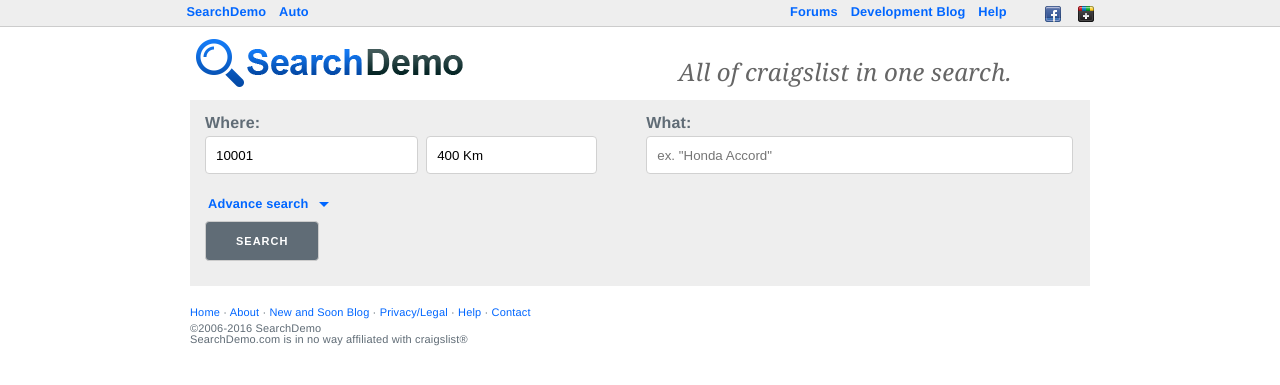
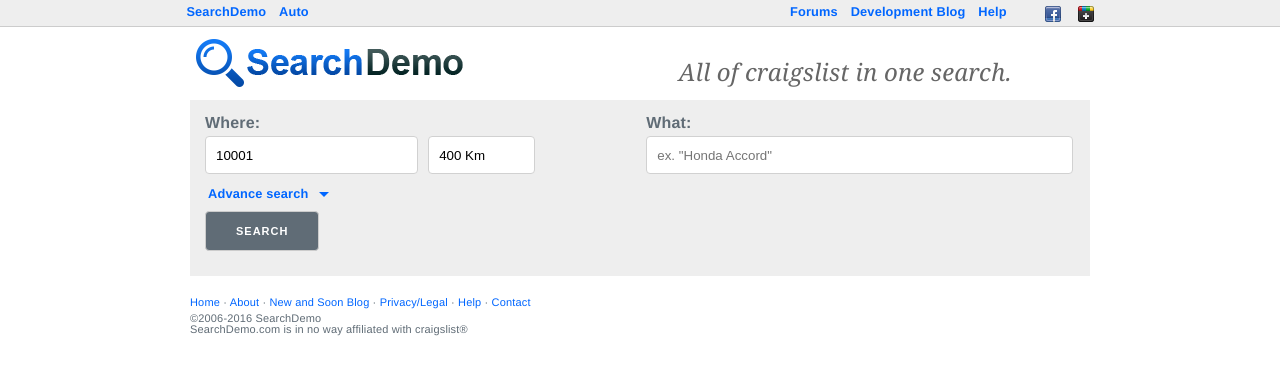
Before and after one commit to skunkworks002/SearchDemo, a Jekyll site: the page built from index.html, in a window 1280 px wide. Shown: the top 385 px of the page. Built offline with Jekyll 4.4.1, drawn with Linux system fonts in a browser that asks for light colours; comment, search, counter and statistics services are not loaded.

Commit message:
Little changes

```diff
--- a/css/custom.css
+++ b/css/custom.css
@@ -132,17 +132,17 @@
   background: #606c76;
 }
 .select-input {
-  float:left;
-  width: 50%;
+  float: left;
+  margin-left: 10px;
+  width: 25%;
 }
 body.searchtempest-home .form-container form{
   margin-bottom:0rem;
 }
 body.searchtempest-home .form-container select {
   float: left;
-  margin-right: 8px;
-  width: 80%;
-  margin-left:8px;
+  margin-bottom: 5px;
+  width:100%;
 }
 .price-container{
   display:inline-block;
```
